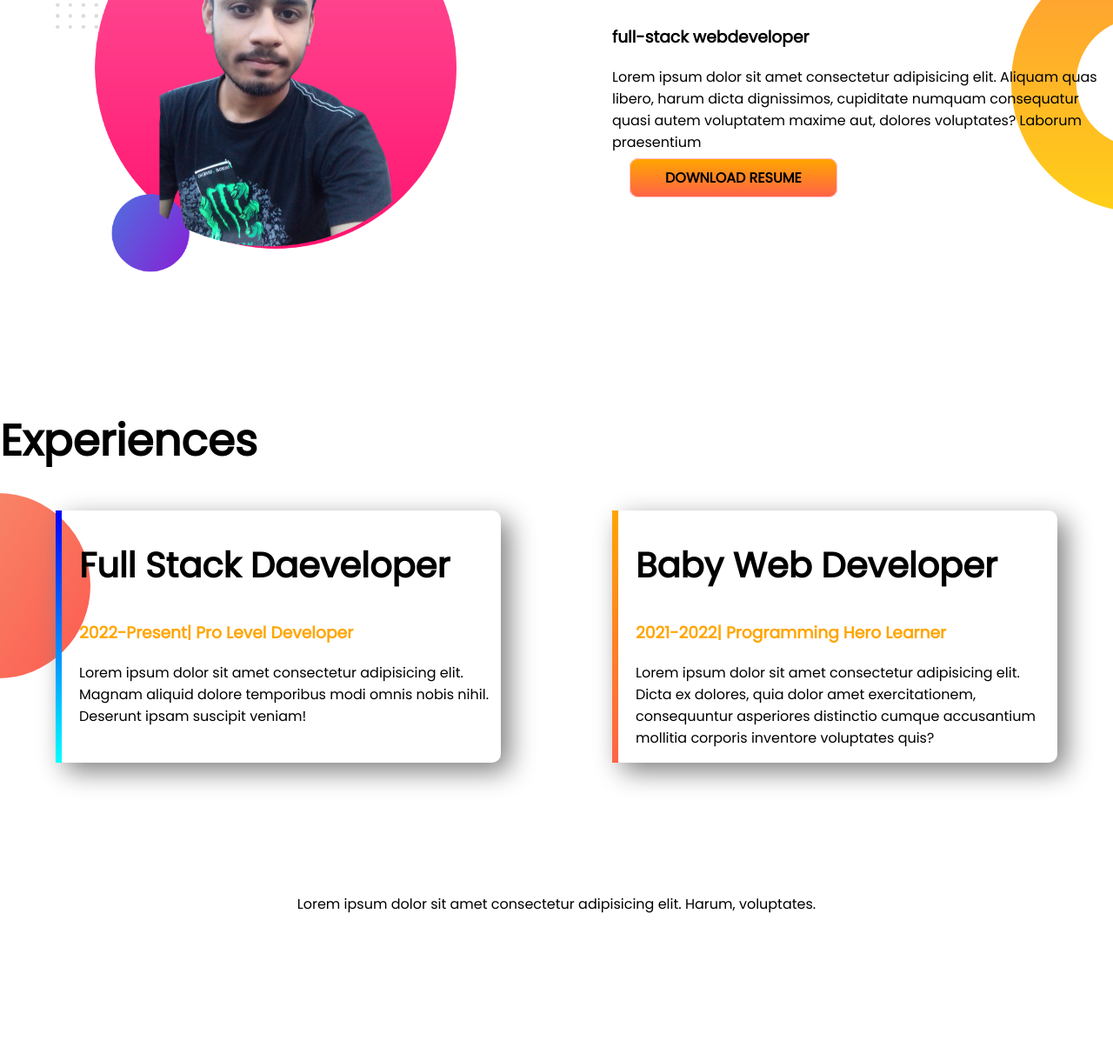
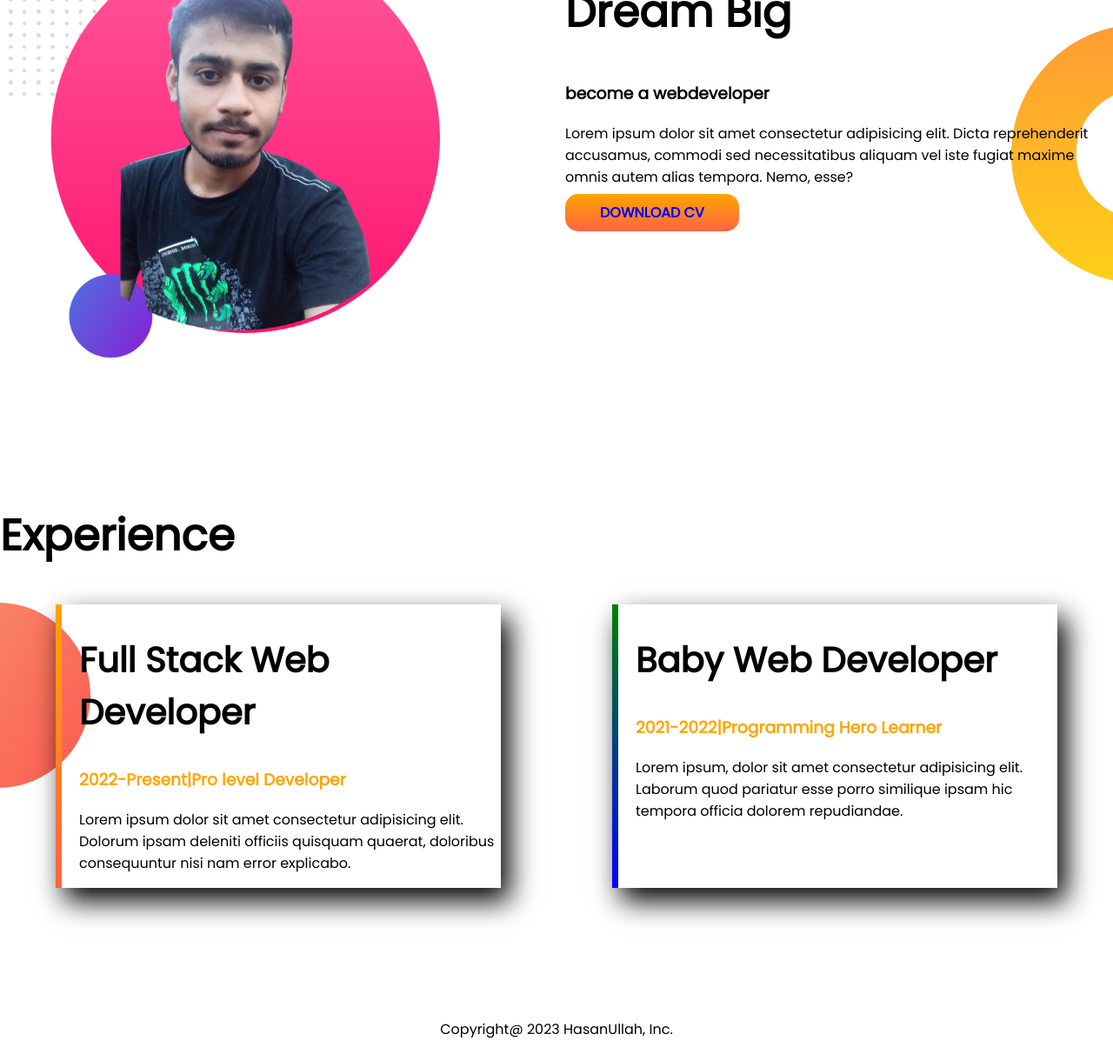
Before and after one commit to sheikhhasan124/developer-portfolio, a plain HTML site: page index.html in a window 1280 px wide. Shown: the part 744-1956 px from the top of the page at 87% size. Before the commit the page ends 1812 px from the top, so only its background shows below. Drawn offline with Linux system fonts and the light colour scheme.

Commit message:
again practice

```diff
--- a/index.html
+++ b/index.html
@@ -1,65 +1,68 @@
 <!DOCTYPE html>
 <html lang="en">
 <head>
-
     <meta charset="UTF-8">
     <meta http-equiv="X-UA-Compatible" content="IE=edge">
     <meta name="viewport" content="width=device-width, initial-scale=1.0">
-    <title>hasan' portfolio</title>
-<!-- google font cdn link -->
+    <title>practice</title>
     <link rel="preconnect" href="https://fonts.googleapis.com">
     <link rel="preconnect" href="https://fonts.gstatic.com" crossorigin>
     <link href="https://fonts.googleapis.com/css2?family=Poppins&display=swap" rel="stylesheet">
-<!-- css link -->
     <link rel="stylesheet" href="style.css">
-
-
 </head>
 <body>
-   <section class=" flexible-container top-banner">
-            <div class="half-width left-side float-clear">
-                <h1 >Welcome to</h1>
-                <h1 ><span class="orange-color">Hasan Ullah's</span> World!</h1>
-                <h3>full-stack webdeveloper at Fiverr</h3>
-                <p class="float-clear">Lorem ipsum dolor sit amet consectetur adipisicing elit. Aliquam quas libero, harum dicta dignissimos, cupiditate numquam consequatur quasi autem voluptatem maxime aut, dolores voluptates? Laborum praesentium sint neque veritatis hic!</p>
-                <a class="link-button" target="_blank" href="https://github.com/sheikhhasan124/developer-portfolio" >hire me</a>
+    <!-- sectin 1 start here -->
+    <section class="flexible-item section-one-banner">
+        <div class="width-area">
+             <h1>Welcome To</h1>
+             <h1><span class="orenge-color">Hasan Ullah</span> World!</h1>
+             <h3>Full stack Webdeveloper</h3>
+             <p>Lorem ipsum dolor sit amet consectetur adipisicing elit. Assumenda molestiae consequatur, autem atque sunt accusantium ipsum obcaecati quaerat aliquam, at quidem asperiores tempora vitae explicabo tenetur debitis quis quisquam magni.</p>
+             <a class="link-button" target="blank" href="https://www.youtube.com/">HIRE ME</a>
         </div>
-            <div class="half-width right-side float-clear">
+        <div class="width-area">
             <img src="images/hasan-bg.png" alt="">
         </div>
     </section>
+   <!-- sectin 1 ends here -->
 
-   <section class="flexible-container big-dream">
-
-       <div class="half-width">
+      <!-- sectin 2 start here -->
+     <section  class="flexible-item section-two-banner">
+         <div class="width-area">
              <img src="images/big-dream-img.png" alt="">
          </div>
-
-       <div class="half-width" >
-           <h1>Big Dream</h1>
-        <h3>full-stack webdeveloper </h3>
-        <p>Lorem ipsum dolor sit amet consectetur adipisicing elit. Aliquam quas libero, harum dicta dignissimos, cupiditate numquam consequatur quasi autem voluptatem maxime aut, dolores voluptates? Laborum praesentium </p>
-         <a class="link-button" target="_blank" href="">DOWNLOAD RESUME</a>
+         <div class="width-area">
+             <h1>Dream Big</h1>
+             <h3>become a webdeveloper</h3>
+             <p>Lorem ipsum dolor sit amet consectetur adipisicing elit. Dicta reprehenderit accusamus, commodi sed necessitatibus aliquam vel iste fugiat maxime omnis autem alias tempora. Nemo, esse?</p>
+             <a class="link-button" target="blank" href="https://www.youtube.com/">DOWNLOAD CV</a>
          </div>
      </section>
+         <!-- sectin 2 ends here -->
 
-   <section class=" experience-area">
-        <h1>Experiences</h1>
-         <div class="flexible-container">
-            <div id="fullstack-experience" class=" experience-item" >
-                <h2>Full Stack Daeveloper</h2>
-                <h3 class="orange-color">2022-Present| Pro Level Developer</h3>
-                <p>Lorem ipsum dolor sit amet consectetur adipisicing elit. Magnam aliquid dolore temporibus modi omnis nobis nihil. Deserunt ipsam suscipit veniam!</p>
+         <!-- sectin 3 start here -->
+<section class="experience-banner">
+    <h1>Experience</h1>
+       <div class="flexible-item ">
+        <div id="experienced-developer" class="developer-card">
+            <h2>Full Stack Web Developer</h2>
+            <h3 class="orenge-color">2022-Present|Pro level Developer</h3>
+            <p>Lorem ipsum dolor sit amet consectetur adipisicing elit. Dolorum ipsam deleniti officiis quisquam quaerat, doloribus consequuntur nisi nam error explicabo.</p>
         </div>
-            <div id="babystack-experience" class=" experience-item">
+        <div id="baby-developer" class="developer-card">
             <h2>Baby Web Developer</h2>
-               <h3 class="orange-color">2021-2022| Programming Hero Learner</h3>
-               <p>Lorem ipsum dolor sit amet consectetur adipisicing elit. Dicta ex dolores, quia dolor amet exercitationem, consequuntur asperiores distinctio cumque accusantium mollitia corporis inventore voluptates quis?</p>
+            <h3 class="orenge-color">2021-2022|Programming Hero Learner</h3>
+            <p>Lorem ipsum, dolor sit amet consectetur adipisicing elit. Laborum quod pariatur esse porro similique ipsam hic tempora officia dolorem repudiandae.</p>
         </div>
        </div>
+
+
 </section>
+         <!-- sectin 3 ends here -->
+
 <footer>
-    <p>Lorem ipsum dolor sit amet consectetur adipisicing elit. Harum, voluptates.</p>
+    <p>Copyright@ 2023 HasanUllah, Inc.</p>
 </footer>
+
 </body>
 </html>
--- a/style.css
+++ b/style.css
@@ -1,115 +1,72 @@
-/* google font which i use */
-/* font-family: 'Poppins', sans-serif; */
-*{
+body{
+    margin: 0;
     box-sizing: border-box;
-
-}
-body{
-
     font-family: 'Poppins', sans-serif;
-    margin: 0;
 }
 h1{
     font-size: 50px;
 }
-
 h2{
     font-size: 40px;
 }
-.orange-color{
+.orenge-color{
     color: orange;
 }
-/* img{
-    height: 600px;
+.flexible-item{
+    display: flex;
+    margin-bottom: 150px;
 }
-.left-side{
-    float: left;
-    overflow: hidden;
+.width-area{
     width: 50%;
     padding: 10px;
 }
-.right-side{         //floate is a old properti and flex is new and easy
 
-    float:left;
-    width: 50%;
-    padding: 10px;
-
-}
-
-.float-clear::after{
-    content: " ";
-    display: table;
-    clear: both;
-} */
-
-.flexible-container{
-    display: flex;
-    margin-bottom: 150px;
-}
-.half-width{
-    width: 50%;
-    padding-left: 5%;
-}
-.half-width img{
+.width-area img{
     width: 80%;
 
 }
 .link-button{
     text-decoration: none;
     background-image: linear-gradient(orange,tomato);
-    margin: 20px;
     padding: 10px 40px;
-
-    color: black;
-    font-weight:700;
-    border: solid 1px pink;
-    border-radius: 10px;
-    text-transform: uppercase;
+    font-weight: 700;
+    border-radius: 15px;
 }
 
-.link-button:hover{
-    background-color: gray;
-    color: white;
+.section-one-banner{
+    background-image: url(images/top-banner.png);
+    background-repeat: no-repeat;
 }
-.top-banner{
-    background-image: url(images/top-banner.png);
-    background-repeat: no-repeat
-}
-
-.big-dream{
+.section-two-banner{
     background-image: url(images/dream-bg.png);
     background-repeat: no-repeat;
     background-position: right;
 }
-.experience-item{
-    box-shadow: 10px 10px 30px gray;
-
-    width: 40%;
-    margin-left: 5%;
-    margin-right: 5%;
-    padding-left: 20px;
-    border-radius: 10px;
-
+.developer-card{
+  box-shadow: 10px 15px 30px;
+  width: 40%;
+  margin-left: 5%;
+  margin-right: 5%;
+  padding-left: 20px;
 }
-
-.experience-area{
+.experience-banner{
     background-image: url(images/exp-bg.png);
     background-repeat: no-repeat;
     background-position: left;
 }
-#fullstack-experience{
-    border-left: solid 7px;
-    border-image: linear-gradient(blue, cyan);
+
+#experienced-developer{
+    border-left: 7px solid;
+    border-image:linear-gradient(orange,tomato);
     border-image-slice: 1;
 
 }
+#baby-developer{
+    border-left: 7px solid;
+    border-image: linear-gradient(green,blue);
+    border-image-slice: 1;
+}
 
-#babystack-experience{
-    border-left: solid 7px;
-    border-image: linear-gradient(orange, tomato);
-    border-image-slice: 1;
-
-}
 footer p{
     text-align: center;
 }
```
Lines whose indentation alone changed are shown as unchanged.
